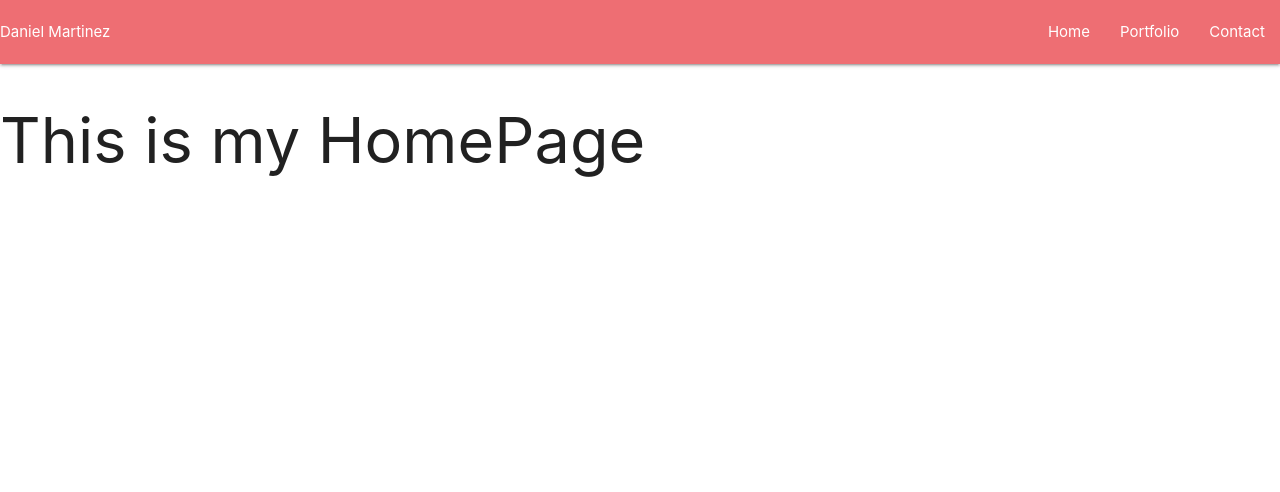
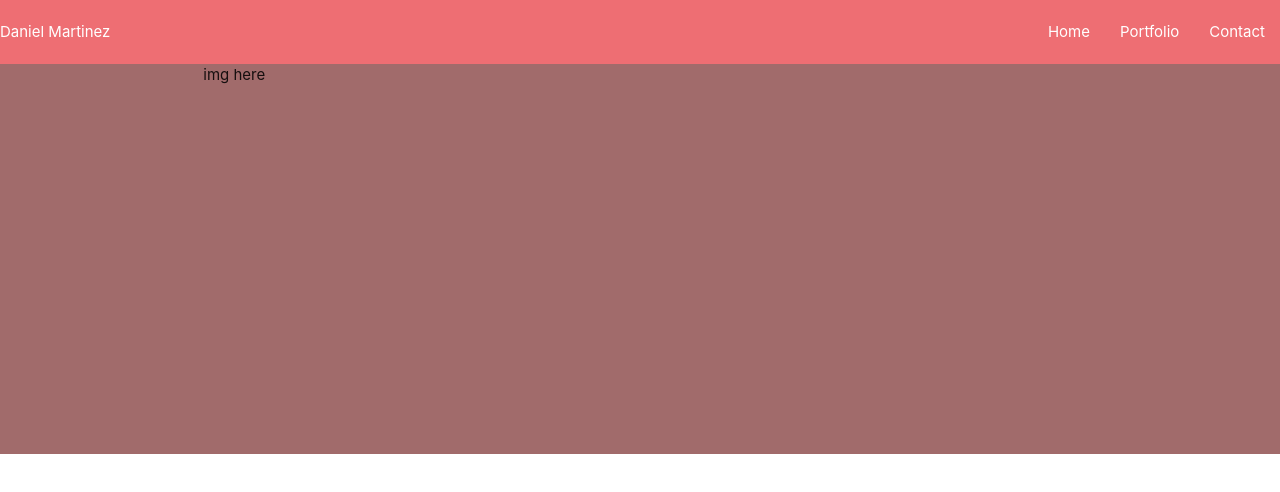
Before and after one commit to xdanielmtz/react-portfolio, a React (Create React App) app: page / in a window 1280 px wide. Shown: the top 492 px of the page. Built offline with nearby package versions, Linux system fonts and the light colour scheme.

Commit message:
updating css in home

```diff
--- a/src/pages/Home/Home.jsx
+++ b/src/pages/Home/Home.jsx
@@ -1,13 +1,18 @@
-import React from 'react';
+import React from "react";
+import "./home.css";
 
 const Home = () => {
-    return (
-        <div>
-            <h1>
-                This is my HomePage
-            </h1>
+  return (
+    <>
+      <div id="homeContainer">
+        <div className="container">
+          <div className="row">
+            <div className="col s3">img here</div>
+          </div>
         </div>
-    );
+      </div>
+    </>
+  );
 };
 
 export default Home;
--- /dev/null
+++ b/src/pages/Home/home.css
@@ -0,0 +1,4 @@
+#homeContainer{
+    background-color: rgb(161, 107, 107);
+    height: 26rem;
+}
```
Also changed, not shown: 1 other file (tests, documents, lock files or other folders).
